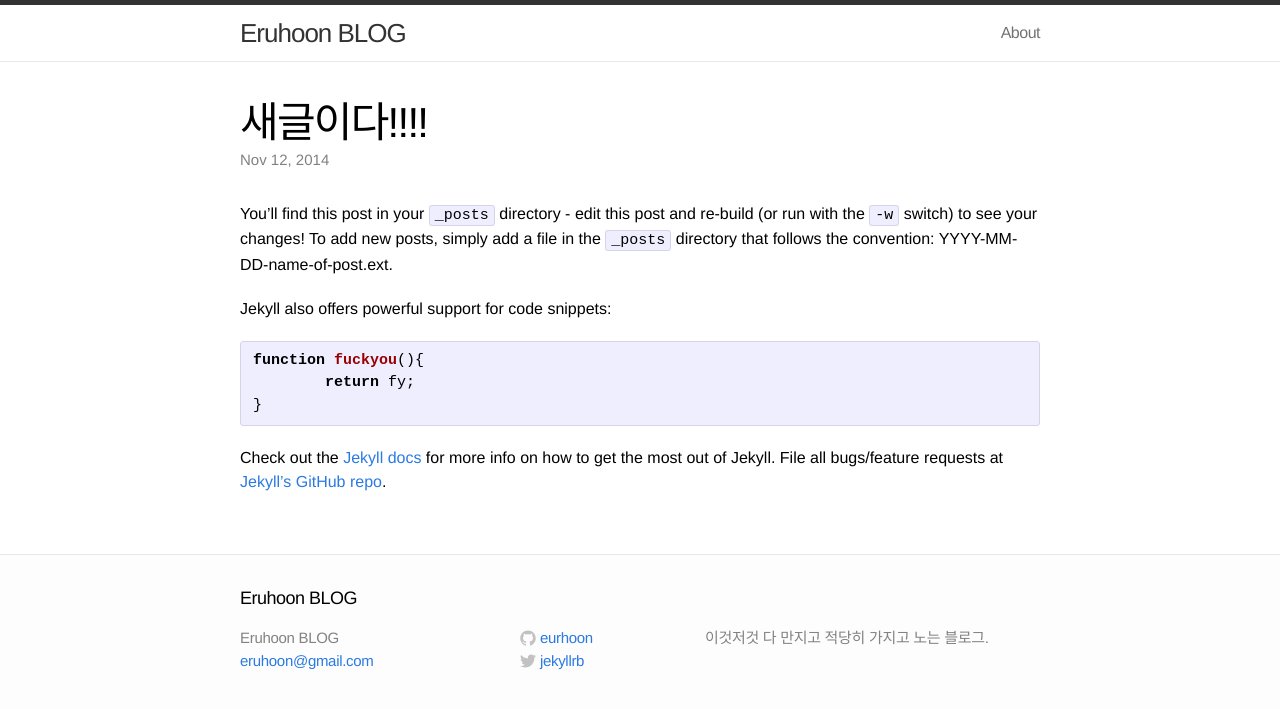
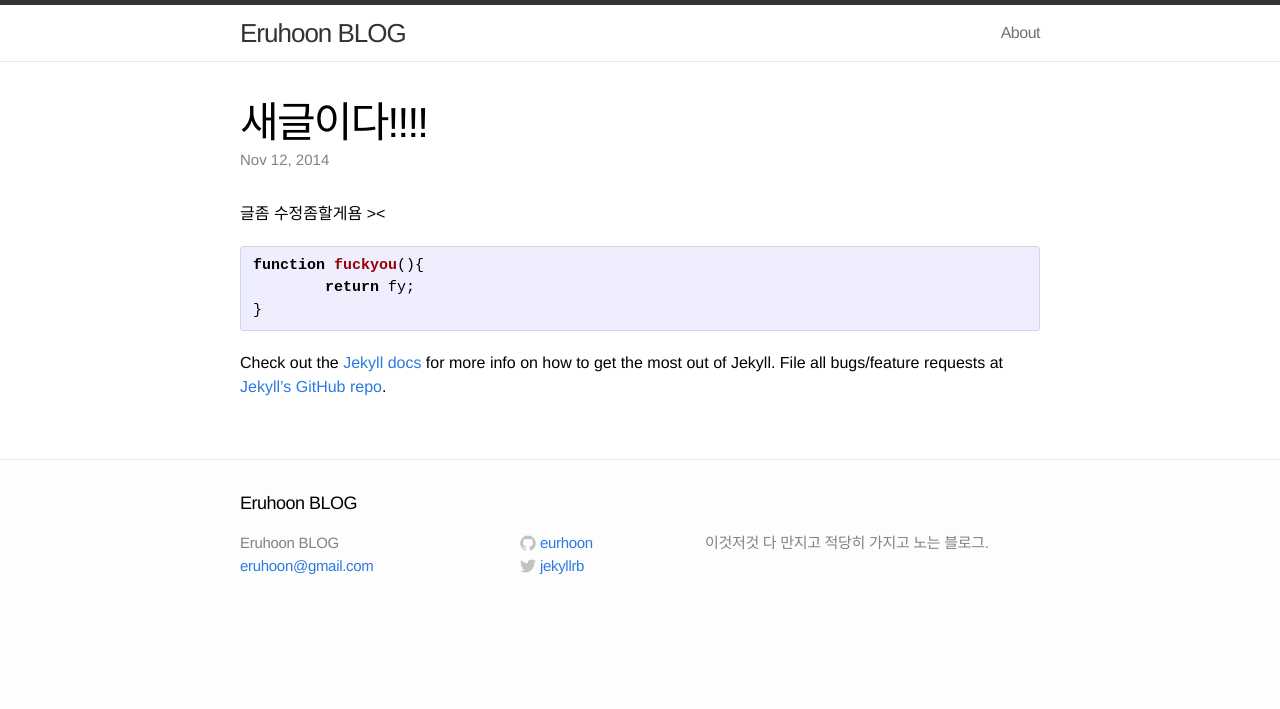
Before and after one commit to eruhoon/blog, a Jekyll site: the page built from _posts/2014-11-12-new-post.markdown, in a window 1280 px wide. Shown: the top 709 px of the page. Built offline with Jekyll 4.4.1, drawn with Linux system fonts in a browser that asks for light colours.

Commit message:
change post

```diff
--- a/_posts/2014-11-12-new-post.markdown
+++ b/_posts/2014-11-12-new-post.markdown
@@ -5,10 +5,8 @@ date:   2014-11-12 23:04:23
 categories: jekyll update
 ---
 
-You'll find this post in your `_posts` directory - edit this post and re-build (or run with the `-w` switch) to see your changes!
-To add new posts, simply add a file in the `_posts` directory that follows the convention: YYYY-MM-DD-name-of-post.ext.
 
-Jekyll also offers powerful support for code snippets:
+글좀 수정좀할게욤 ><
 
 {% highlight javascript %}
 function fuckyou(){
```
